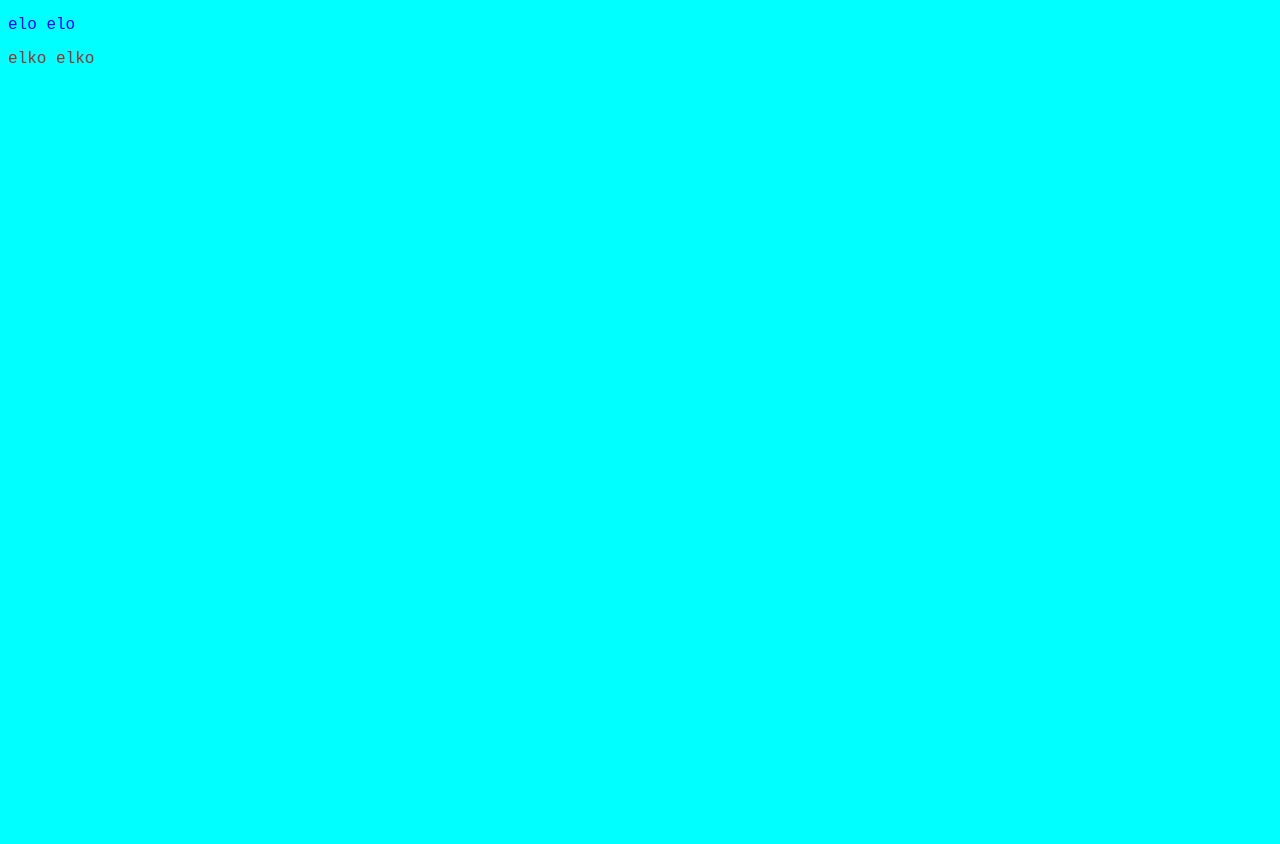
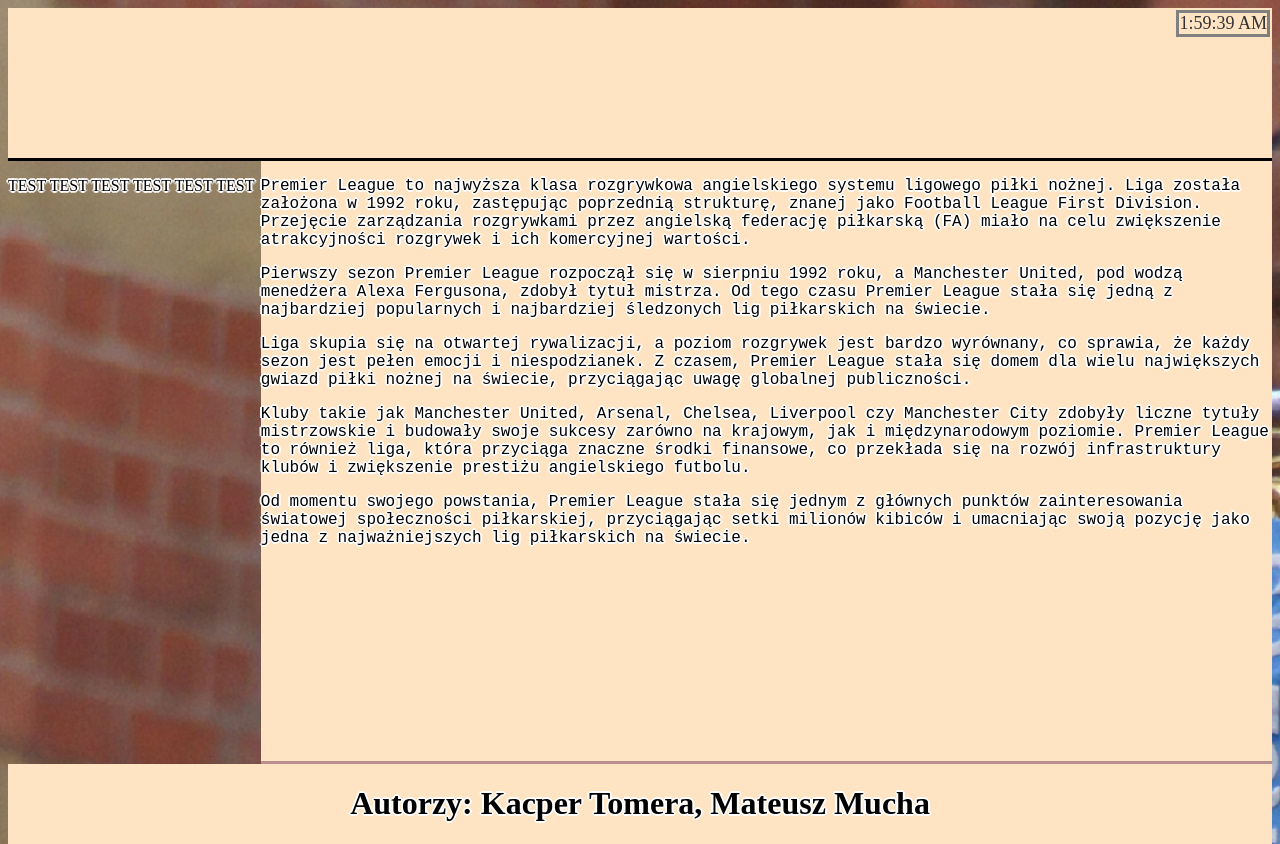
Before and after one commit to orzech656/tomeramucha.github.io, a plain HTML site: page index.html in a window 1280 px wide. Before the commit the page ends 800 px from the top, so only its background shows below. Drawn offline with Linux system fonts and the light colour scheme.

Commit message:
Add files via upload

```diff
--- a/index.html
+++ b/index.html
@@ -3,12 +3,37 @@
 <head>
     <meta charset="UTF-8">
     <meta name="viewport" content="width=device-width, initial-scale=1.0">
-    <title>Document</title>
+    <title>Historia Premier League</title>
     <link rel="stylesheet" type="text/css" href="style.css">
-
 </head>
 <body>
-    <p class="p1">elo elo</p>
-    <p>elko elko</p>
+    <div id="baner">
+        <script>
+            function updateClock() {
+                var clockElement = document.getElementById('zegar');
+                var now = new Date();
+                var timeString = now.toLocaleTimeString();
+                clockElement.textContent = timeString;
+            }
+            setInterval(updateClock, 1000);
+            var clockContainer = document.createElement('div');
+            clockContainer.id = 'zegar';
+            document.body.appendChild(clockContainer);
+            window.addEventListener('load', updateClock);
+        </script>
+        </div>
+        <div id="lewy"><p>TEST TEST TEST TEST TEST TEST</p></div>
+        <div id="glowny">
+            <p>Premier League to najwyższa klasa rozgrywkowa angielskiego systemu ligowego piłki nożnej. Liga została założona w 1992 roku, zastępując poprzednią strukturę, znanej jako Football League First Division. Przejęcie zarządzania rozgrywkami przez angielską federację piłkarską (FA) miało na celu zwiększenie atrakcyjności rozgrywek i ich komercyjnej wartości.</p>
+            <p>Pierwszy sezon Premier League rozpoczął się w sierpniu 1992 roku, a Manchester United, pod wodzą menedżera Alexa Fergusona, zdobył tytuł mistrza. Od tego czasu Premier League stała się jedną z najbardziej popularnych i najbardziej śledzonych lig piłkarskich na świecie.</p>
+            <p>Liga skupia się na otwartej rywalizacji, a poziom rozgrywek jest bardzo wyrównany, co sprawia, że każdy sezon jest pełen emocji i niespodzianek. Z czasem, Premier League stała się domem dla wielu największych gwiazd piłki nożnej na świecie, przyciągając uwagę globalnej publiczności.</p>
+            <p>Kluby takie jak Manchester United, Arsenal, Chelsea, Liverpool czy Manchester City zdobyły liczne tytuły mistrzowskie i budowały swoje sukcesy zarówno na krajowym, jak i międzynarodowym poziomie. Premier League to również liga, która przyciąga znaczne środki finansowe, co przekłada się na rozwój infrastruktury klubów i zwiększenie prestiżu angielskiego futbolu.</p>
+            <p>Od momentu swojego powstania, Premier League stała się jednym z głównych punktów zainteresowania światowej społeczności piłkarskiej, przyciągając setki milionów kibiców i umacniając swoją pozycję jako jedna z najważniejszych lig piłkarskich na świecie.</p>
+        </div>
+
+<div id="stopka">
+    <h1>Autorzy: Kacper Tomera, Mateusz Mucha</h1>
+</div>
+</div>
 </body>
 </html>
--- a/style.css
+++ b/style.css
@@ -1,8 +1,43 @@
+#zegar {
+    position: fixed;
+            top: 10px;
+            right: 10px;
+            font-size: 18px;
+            color: #333;
+            border: 3px solid gray;
+}
+#baner{
+    height: 150px;
+    border-bottom: 3px solid rgb(0, 0, 0);
+    background-color: bisque;
+}
 body{
-    background-color: aqua;
-    font-family: 'Courier New', Courier, monospace;
-    color: brown;
+    background-image: url(tlo.jpg);
 }
-.p1{
-    color: blue;
+#lewy{
+    width: 20%;
+    float: left;
+    text-shadow: 2px 0 #fff, -2px 0 #fff, 0 2px #fff, 0 -2px #fff,
+    1px 1px #fff, -1px -1px #fff, 1px -1px #fff, -1px 1px #fff;
 }
+#glowny{
+    color: rgb(0, 0, 0);
+    font-family: 'Courier New';
+    height: 600px;
+    border-bottom: 3px solid rosybrown;
+    background-color: bisque;
+    width: 80%;
+    float: left;
+    text-shadow: 2px 0 #fff, -2px 0 #fff, 0 2px #fff, 0 -2px #fff,
+    1px 1px #fff, -1px -1px #fff, 1px -1px #fff, -1px 1px #fff;
+
+}
+#stopka{
+    width: 100%;
+    font-size: 16px;
+    background-color: bisque;
+    float: left;
+    text-align: center;
+    text-shadow: 2px 0 #fff, -2px 0 #fff, 0 2px #fff, 0 -2px #fff,
+    1px 1px #fff, -1px -1px #fff, 1px -1px #fff, -1px 1px #fff;
+}
```
Also changed, not shown: tlo.jpg (added).
